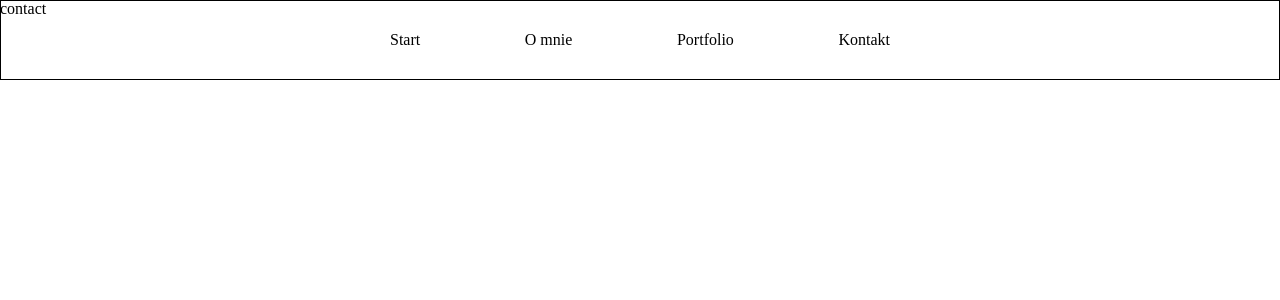
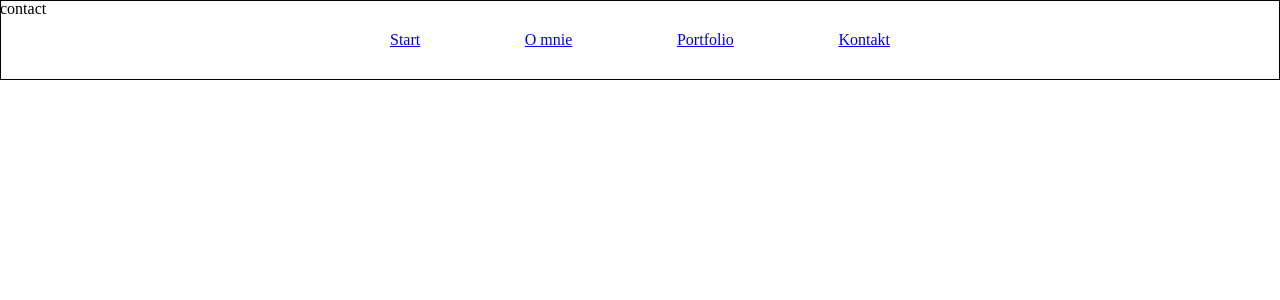
Before and after one commit to kacperkoza34/git-traning, a React (Create React App) app: page /contact in a window 1280 px wide. Shown: the top 300 px of the page. Built offline with nearby package versions, Linux system fonts and the light colour scheme.

Commit message:
try to learn git

```diff
--- a/src/components/features/Nav/Nav.js
+++ b/src/components/features/Nav/Nav.js
@@ -1,19 +1,19 @@
 import React from 'react';
 import styles from './Nav.module.scss';
-//import {NavLink} from 'react-router-dom';
-//import { navConfig } from './NavConfig';
-
+import {NavLink} from 'react-router-dom';
+import { navConfig } from './NavConfig';
 function Nav() {
   return (
     <div className={styles.nav}>
-      <ul>
-        <li>Start</li>
-        <li>O mnie</li>
-        <li>Portfolio</li>
-        <li>Kontakt</li>
+      <ul> {
+        navConfig.map( ({title, link}) =>(
+          <li>
+            <NavLink to={link} key={link}>{title}</NavLink>
+          </li>
+      )
+      )
+      }
       </ul>
-    </div>
-  );
+    </div> );
 }
-
 export default Nav;
```
